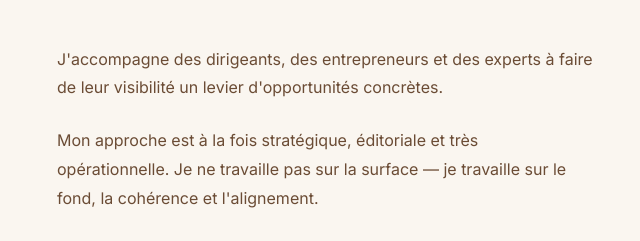
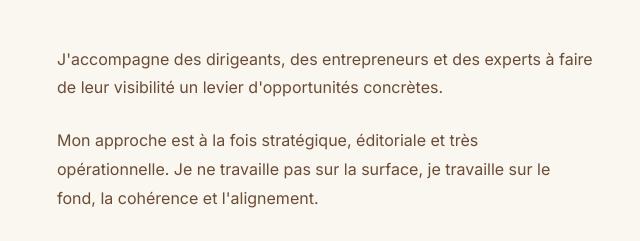
Before and after one commit to camilleamoretti/mon-site, a plain HTML site: page index.html in a window 1280 px wide. Shown: the part 1860-2101 px from the top of the page, 23-663 px from the left. Drawn offline with nearby package versions, Linux system fonts and the light colour scheme.

Commit message:
Add files via upload

```diff
--- a/index.html
+++ b/index.html
@@ -161,7 +161,7 @@ footer .logo-f{font-family:var(--serif);font-size:18px;color:rgba(245,239,230,0.
   <div class="cqjf-grid">
     <div class="cqjf-text">
       <p>J'accompagne des dirigeants, des entrepreneurs et des experts à faire de leur visibilité un levier d'opportunités concrètes.</p>
-      <p>Mon approche est à la fois stratégique, éditoriale et très opérationnelle. Je ne travaille pas sur la surface — je travaille sur le fond, la cohérence et l'alignement.</p>
+      <p>Mon approche est à la fois stratégique, éditoriale et très opérationnelle. Je ne travaille pas sur la surface, je travaille sur le fond, la cohérence et l'alignement.</p>
       <p class="approach-note">L'objectif n'est pas d'être visible pour être visible, mais de devenir identifiable, crédible et légitime auprès des bonnes personnes.</p>
     </div>
     <div>
```
